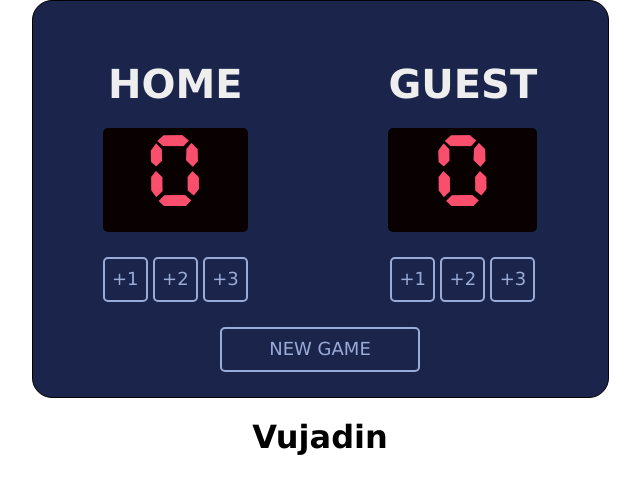
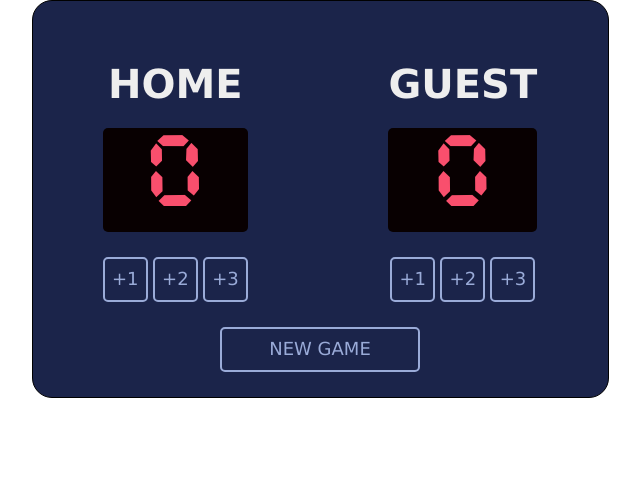
Before and after one commit to vujadin95/basketball-App, a website built with Vite: page index.html in a window 1280 px wide. Shown: the whole page, without its empty margins (320-960 px from the left). Built offline with nearby package versions, Linux system fonts and the light colour scheme.

Commit message:
deleting h1 on the end of html page

```diff
--- a/index.html
+++ b/index.html
@@ -37,7 +37,6 @@
         <button class="reset-btn" onclick="reset()">NEW GAME</button>
       </div>
     </div>
-    <h1>Vujadin</h1>
 
     <script src="index.js"></script>
   </body>
```
